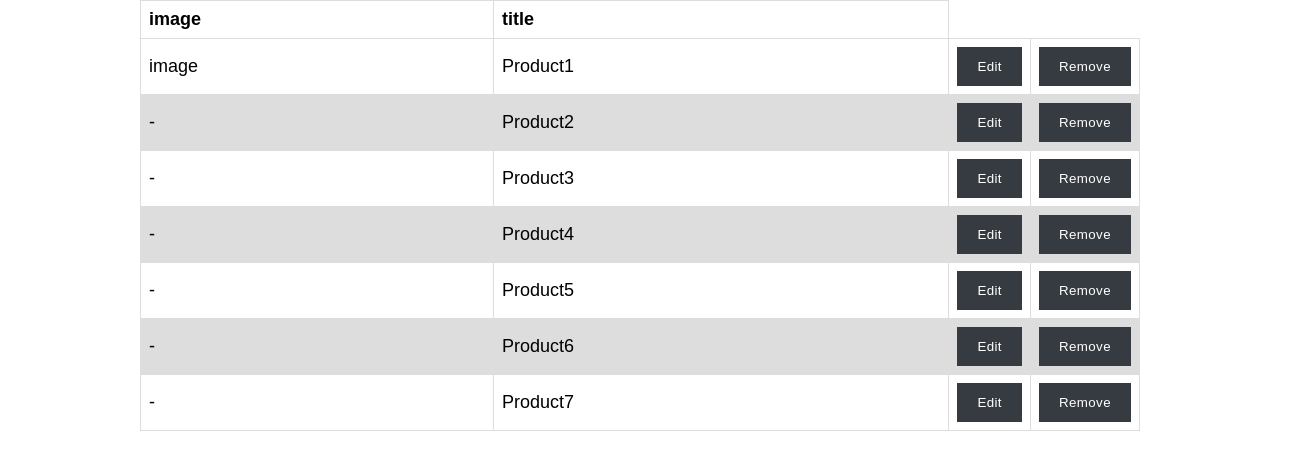
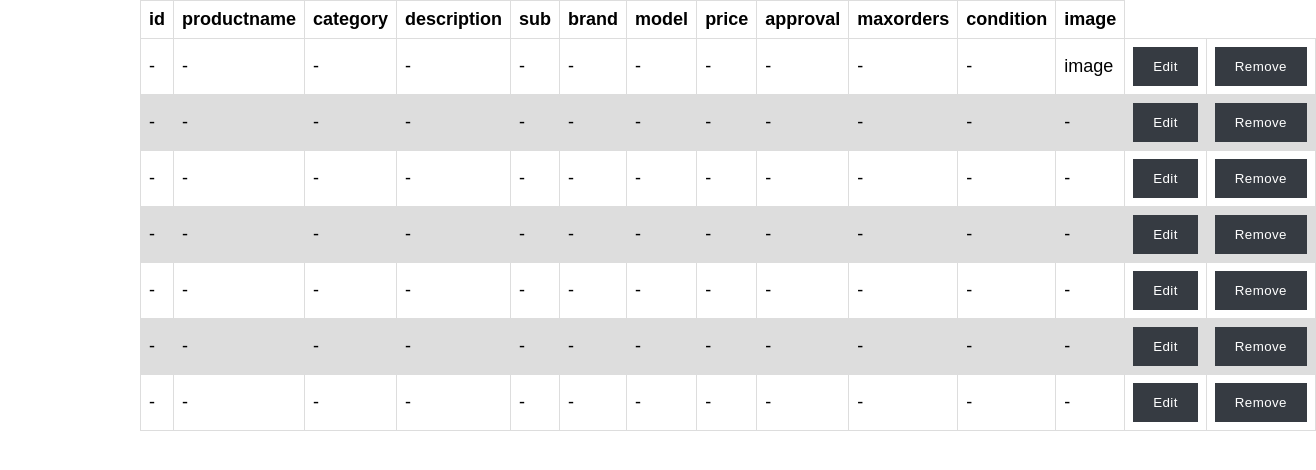
Before and after one commit to oosterlee/ipmedt-4-ktvoorraad, a React (Create React App) app: page /management/products in a window 1280 px wide. Shown: the top 470 px of the page, 1316 px wide, since content can reach past the window. Built offline with nearby package versions, Linux system fonts and the light colour scheme.

Commit message:
Weergave van alle producten komen nu uit de API

```diff
--- a/package.json
+++ b/package.json
@@ -9,6 +9,7 @@
     "@testing-library/jest-dom": "^5.11.4",
     "@testing-library/react": "^11.1.0",
     "@testing-library/user-event": "^12.1.10",
+    "axios": "^0.21.1",
     "react": "^17.0.2",
     "react-dom": "^17.0.2",
     "react-router-dom": "^5.2.0",
--- a/src/components/ProductsItem.jsx
+++ b/src/components/ProductsItem.jsx
@@ -45,8 +45,8 @@ class ProductsItem extends Component {
 					/>
 				</figure></Link>
 				<div className="products__list__info-wrapper">
-					<h2 className="products__item__title products__item__text--m1" { ...(this.state.showInfo ? { "data-info": "show" } : {}) } title={ this.props.rule || "Geen bestelregel" }>
-						<Link to={"/product/" + this.props.id} className="link--no-style">{ this.props.title || "Product" }</Link>
+					<h2 className="products__item__title products__item__text--m1" { ...(this.state.showInfo ? { "data-info": "show" } : {}) } title={ this.props.condition || "Geen bestelregel" }>
+						<Link to={"/product/" + this.props.id} className="link--no-style">{ this.props.productname || "Product" }</Link>
 					</h2>
 					<FontAwesomeIcon icon="info-circle" className="products__item__info-icon" onMouseEnter={this.showInfo.bind(this)} onMouseLeave={this.hideInfo.bind(this)} />
 					<p className="products__item__description">{ this.props.description || "Dit is een test beschrijving om te testen of alles wel een beetje past op de pagina. Ja mooie beschrijving, ik weet het." }</p>
--- a/src/pages/Products.jsx
+++ b/src/pages/Products.jsx
@@ -1,5 +1,6 @@
 import React, { Component } from 'react';
 import '../css/products.css';
+import axios from "axios";
 
 import { Link } from 'react-router-dom';
 
@@ -12,17 +13,21 @@ class Products extends Component {
 		super(props);
 
 		this.state = {
-			products: [
-				{ image: undefined, title: "Product1", verifyRequired: true },
-				{ image: undefined, title: "Product2", verifyRequired: true },
-				{ image: undefined, title: "Product3", verifyRequired: false, rule: "Maximaal 1 per jaar" },
-				{ image: undefined, title: "Product4", verifyRequired: true },
-				{ image: undefined, title: "Product5", verifyRequired: true },
-				{ image: undefined, title: "Product6", verifyRequired: false, rule: "Maximaal 10 per jaar" },
-				{ image: undefined, title: "Product7", verifyRequired: false, rule: "Maximaal 1 per jaar zonder goedkeuring" },
-			],
+			products: [],
 		};
 	}
+
+	componentDidMount(){
+		this.makeApiCall();
+	  }
+
+	makeApiCall = searchTerm => {
+		const BASE_URL = "http://localhost:8001/api/products";
+		axios.get(BASE_URL).then(json => this.setState({ products: json.data }));
+
+	  };
+
+
 
 	render() {
 		return (
@@ -30,7 +35,7 @@ class Products extends Component {
 				<ul className="products__list">
 					{
 						this.state.products.map((item, i) =>
-							<ProductsItem {...item} key={item.title} />
+							<ProductsItem {...item} key={item.id} />
 						)
 					}
 				</ul>
--- a/src/pages/ProductsManager.jsx
+++ b/src/pages/ProductsManager.jsx
@@ -21,8 +21,18 @@ class Products extends Component {
 				{ image: undefined, title: "Product7" },
 			],
 			productsKeys: [
+				"id",
+				"productname",
+				"category",
+				"description",
+				"sub",
+				"brand",
+				"model",
+				"price",
+				"approval",
+				"maxorders",
+				"condition",
 				"image",
-				"title",
 			],
 			editProduct: false,
 		};
```
Also changed, not shown: 2 other files (tests, documents, lock files or other folders).
